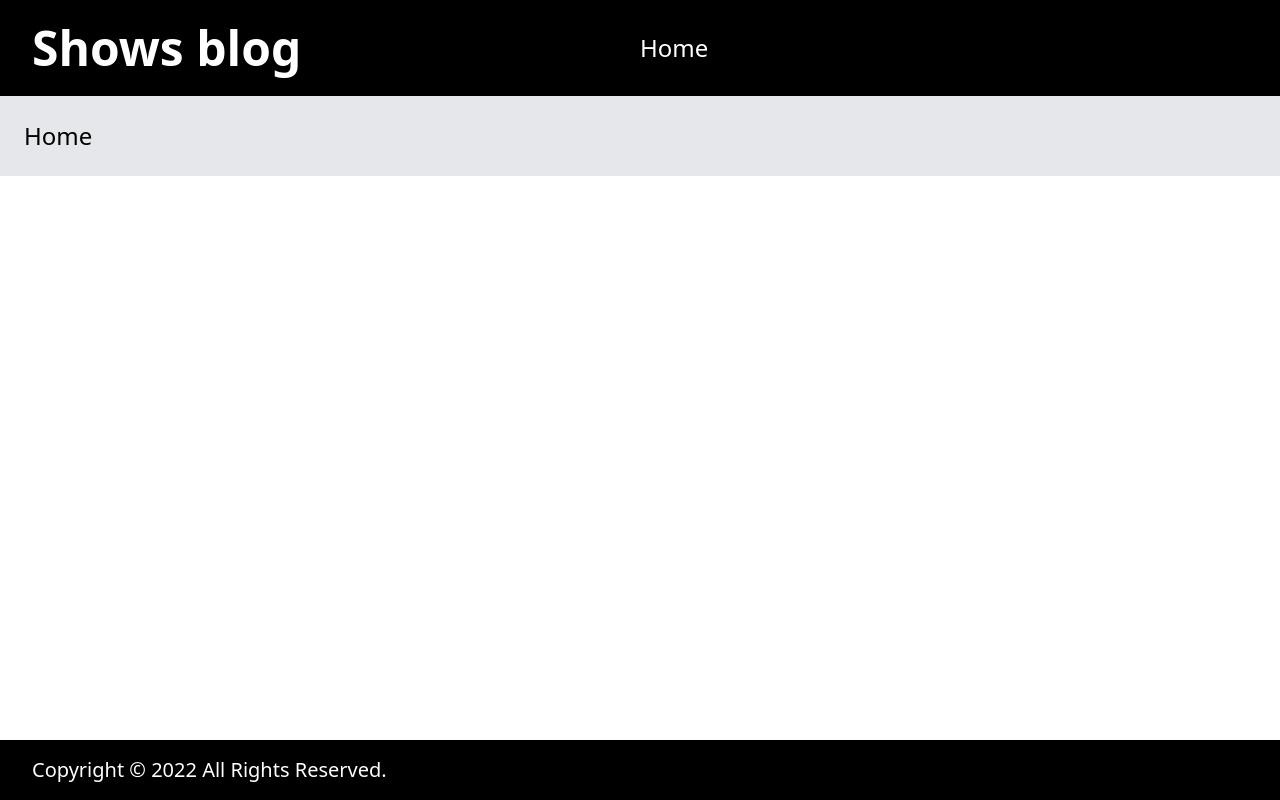
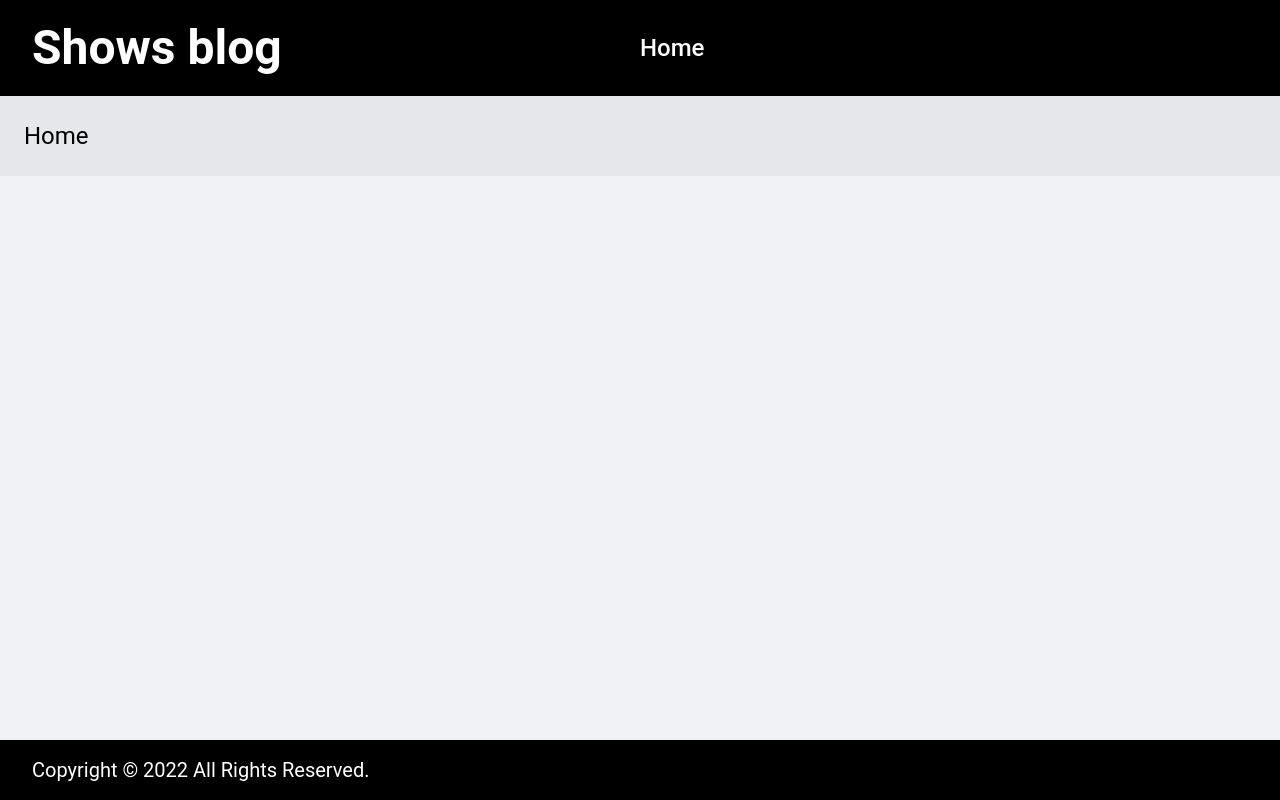
Before and after one commit to eduardo-pleitez/entertainment-blog, a React (Create React App) app: page / in a window 1280 px wide. Built offline with nearby package versions, Linux system fonts and the light colour scheme.

Commit message:
:lipstick: Update homepage styles

```diff
--- a/src/App.css
+++ b/src/App.css
@@ -3,3 +3,14 @@
   padding: 0;
   box-sizing: border-box;
 }
+
+html {
+  min-height: 100%;
+  position: relative;
+}
+
+body {
+  background-color: #f0f2f5;
+  font-family: 'Roboto', sans-serif;
+  margin-bottom: 70px;
+}
```
